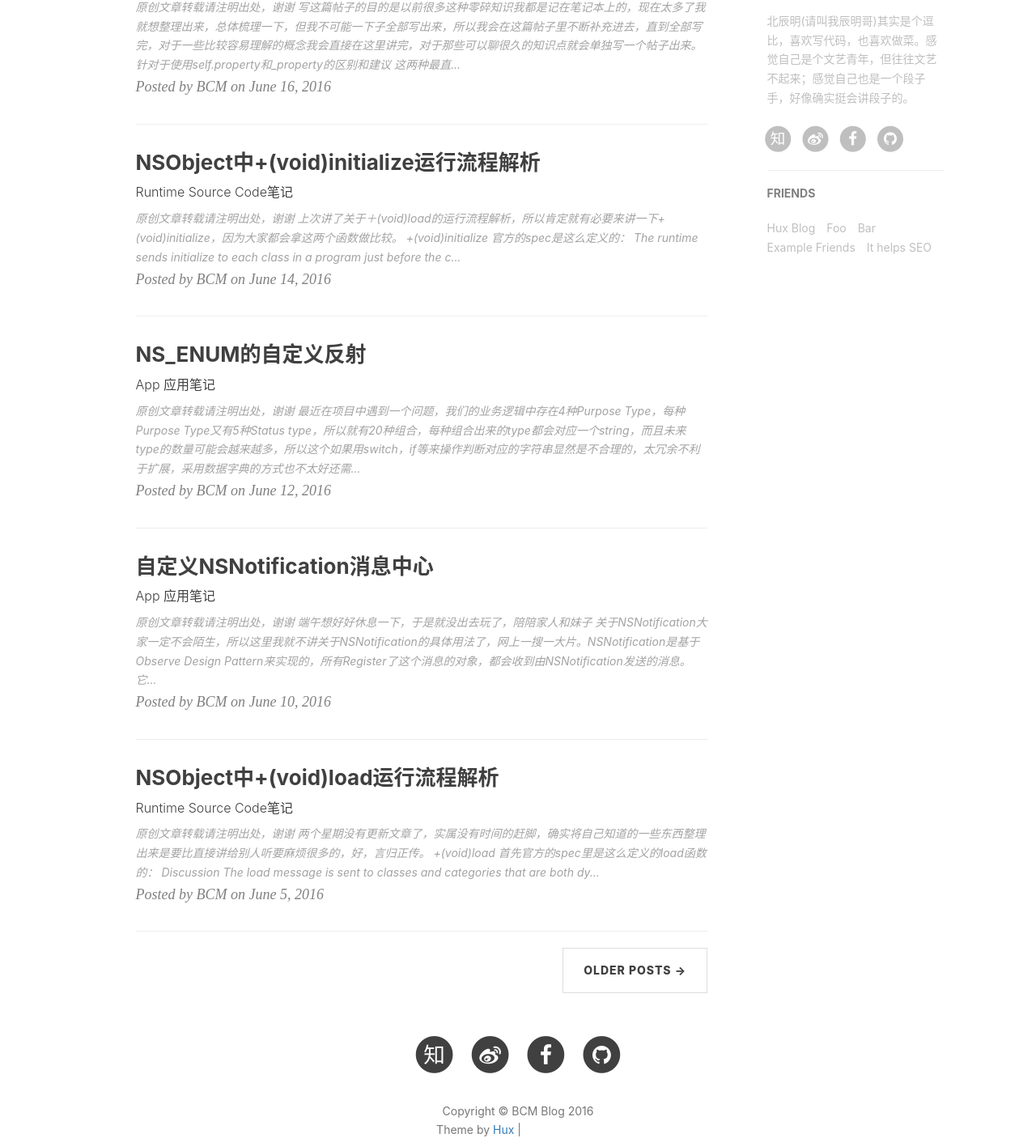
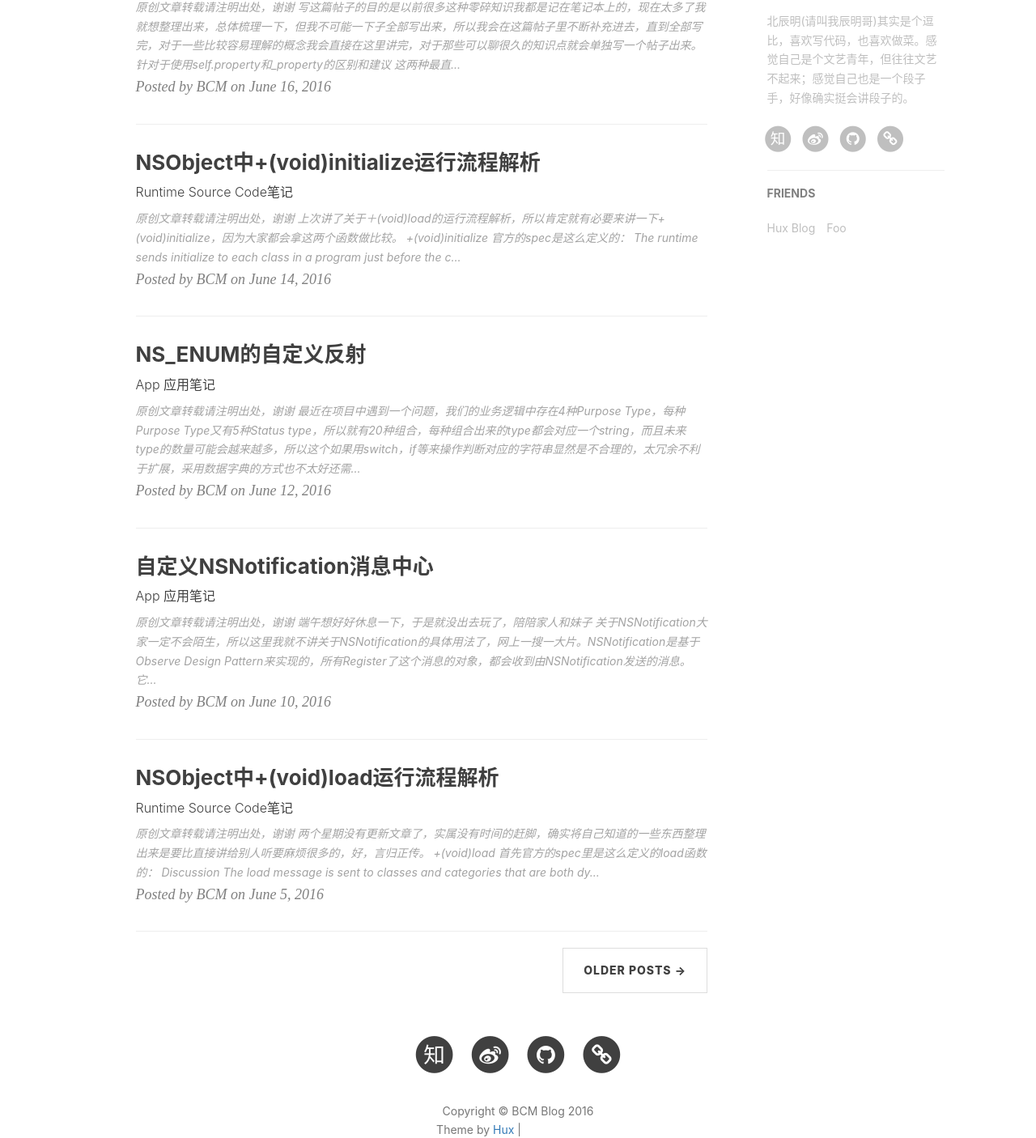
Before and after one commit to beichenming/beichenming.github.io, a Jekyll site: the page built from index.html, in a window 1280 px wide. Shown: the part 807-2213 px from the top of the page at 81% size. Built offline with Jekyll 4.4.1, drawn with Linux system fonts in a browser that asks for light colours; nearby versions of some CDN libraries; the list of posts is cut into pages by our own code; comment, search, counter and statistics services are not loaded; grey boxes are pictures that could not be loaded.

Commit message:
update _configg.yml

```diff
--- a/_config.yml
+++ b/_config.yml
@@ -1,6 +1,6 @@
 # Site settings
 title: BCM Blog
-SEOTitle: 北辰明 | My Blog
+SEOTitle: 北辰明 | BCM Blog
 header-img: img/home-bg.jpg
 email: beichenming@163.com
 description: "北辰明(请叫我辰明哥)其实是个逗比，喜欢写代码，也喜欢做菜。感觉自己是个文艺青年，但往往文艺不起来；感觉自己也是一个段子手，好像确实挺会讲段子的；我希望通过我自己的努力做一些事，让这个世界因为有我会有一点不一样～"
@@ -12,12 +12,10 @@ baseurl: ""         # for example, '/blog' if your blog hosted on 'host/blog'
 
 # SNS settings
 RSS: false
-weibo_username:     huxpro
-zhihu_username:     huxpro
+weibo_username:     u/2677149964
+zhihu_username:     wu-yi-ke-63
 github_username:    beichenming
-#twitter_username:  huxpro
-facebook_username:  huxpro
-
+jianshu_username:   5d1e6bd11aa0
 
 
 # Build settings
@@ -87,14 +85,5 @@ friends: [
     },{
         title: "Foo",
         href: "#"
-    },{
-        title: "Bar",
-        href: "#"
-    },{
-        title: "Example Friends",
-        href: "#"
-    },{
-        title: "It helps SEO",
-        href: "#"
     }
 ]
--- a/_includes/footer.html
+++ b/_includes/footer.html
@@ -46,24 +46,22 @@
                         </a>
                     </li>
                     {% endif %}
-
-
-                    {% if site.facebook_username %}
-                    <li>
-                        <a target="_blank" href="https://www.facebook.com/{{ site.facebook_username }}">
-                            <span class="fa-stack fa-lg">
-                                <i class="fa fa-circle fa-stack-2x"></i>
-                                <i class="fa fa-facebook fa-stack-1x fa-inverse"></i>
-                            </span>
-                        </a>
-                    </li>
-                    {% endif %}
                     {% if site.github_username %}
                     <li>
                         <a target="_blank" href="https://github.com/{{ site.github_username }}">
                             <span class="fa-stack fa-lg">
                                 <i class="fa fa-circle fa-stack-2x"></i>
                                 <i class="fa fa-github fa-stack-1x fa-inverse"></i>
+                            </span>
+                        </a>
+                    </li>
+                    {% endif %}
+                    {% if site.jianshu_username %}
+                    <li>
+                        <a target="_blank" href="https://jianshu.com/users/{{ site.jianshu_username }}">
+                            <span class="fa-stack fa-lg">
+                                <i class="fa fa-circle fa-stack-2x"></i>
+                                <i class="fa fa-link fa-stack-1x fa-inverse"></i>
                             </span>
                         </a>
                     </li>
--- a/_layouts/page.html
+++ b/_layouts/page.html
@@ -150,22 +150,22 @@ layout: default
                                 </a>
                             </li>
                             {% endif %}
-                            {% if site.facebook_username %}
-                            <li>
-                                <a target="_blank" href="https://www.facebook.com/{{ site.facebook_username }}">
-                                    <span class="fa-stack fa-lg">
-                                        <i class="fa fa-circle fa-stack-2x"></i>
-                                        <i class="fa fa-facebook fa-stack-1x fa-inverse"></i>
-                                    </span>
-                                </a>
-                            </li>
-                            {% endif %}
                             {% if site.github_username %}
                             <li>
                                 <a target="_blank" href="https://github.com/{{ site.github_username }}">
                                     <span class="fa-stack fa-lg">
                                         <i class="fa fa-circle fa-stack-2x"></i>
                                         <i class="fa fa-github fa-stack-1x fa-inverse"></i>
+                                    </span>
+                                </a>
+                            </li>
+                            {% endif %}
+                            {% if site.jianshu_username %}
+                            <li>
+                                <a target="_blank" href="https://jianshu.com/users/{{ site.jianshu_username }}">
+                                    <span class="fa-stack fa-lg">
+                                        <i class="fa fa-circle fa-stack-2x"></i>
+                                        <i class="fa fa-link fa-stack-1x fa-inverse"></i>
                                     </span>
                                 </a>
                             </li>
```
